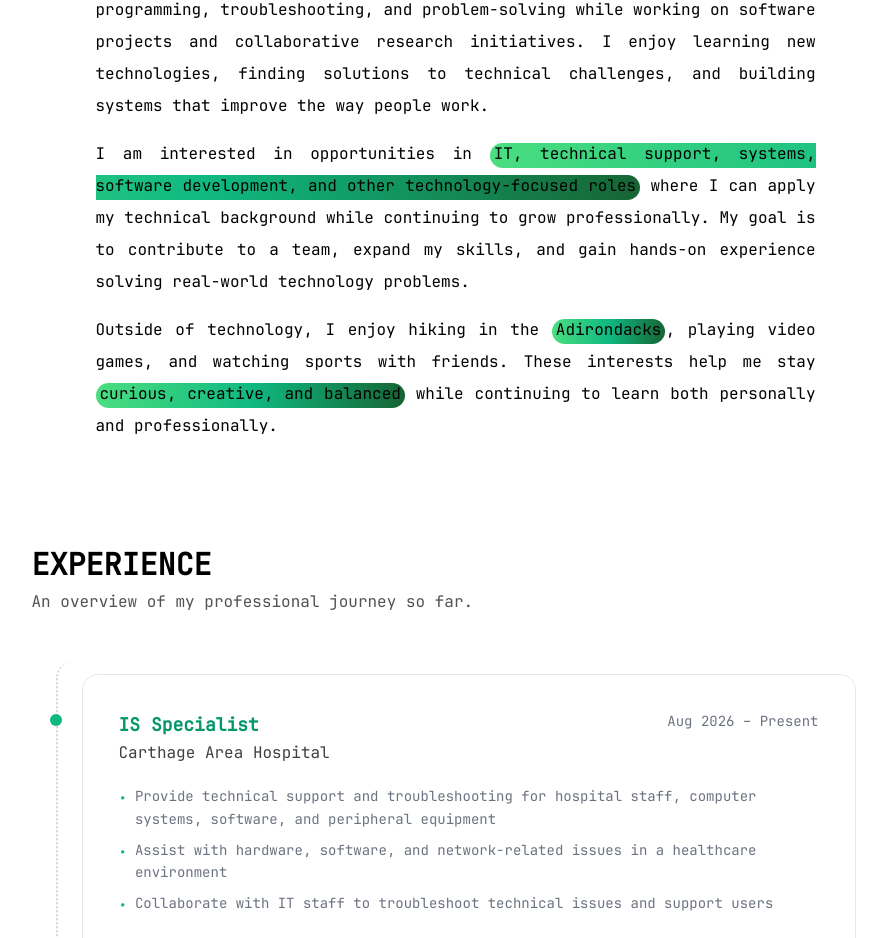
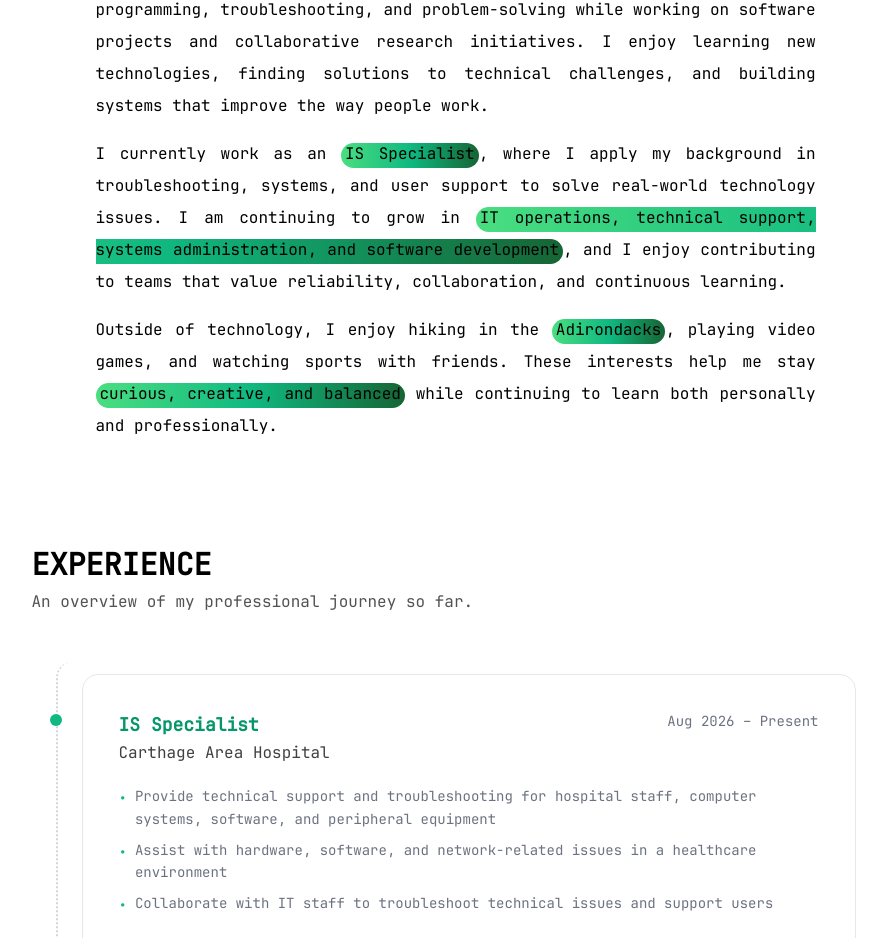
Before and after one commit to elijah-farrell/portfolio, a React (Vite) app: page / in a window 1280 px wide. Shown: the part 1270-2208 px from the top of the page, without its empty margins (177-1064 px from the left). Built offline with nearby package versions, Linux system fonts and the light colour scheme.

Commit message:
Update AboutMe component to reflect current role as IS Specialist, emphasizing skills in IT operations, technical support, and software development while enhancing personal interests for a more comprehensive profile.

```diff
--- a/src/pages/home/AboutMe.tsx
+++ b/src/pages/home/AboutMe.tsx
@@ -83,7 +83,7 @@ export default function AboutMe() {
               My journey began at <Highlight>Jefferson Community College</Highlight>, where I earned my <Highlight>A.S. in Computer Science</Highlight>, and continued at <Highlight>SUNY Polytechnic Institute</Highlight>, where I graduated <Highlight>Magna Cum Laude</Highlight> with a <Highlight>B.S. in Computer Science</Highlight> and a <Highlight>3.88 GPA</Highlight>. Throughout my education, I developed a strong foundation in programming, troubleshooting, and problem-solving while working on software projects and collaborative research initiatives. I enjoy learning new technologies, finding solutions to technical challenges, and building systems that improve the way people work.
             </p>
             <p className="mb-4">
-              I am interested in opportunities in <Highlight>IT, technical support, systems, software development, and other technology-focused roles</Highlight> where I can apply my technical background while continuing to grow professionally. My goal is to contribute to a team, expand my skills, and gain hands-on experience solving real-world technology problems.
+              I currently work as an <Highlight>IS Specialist</Highlight>, where I apply my background in troubleshooting, systems, and user support to solve real-world technology issues. I am continuing to grow in <Highlight>IT operations, technical support, systems administration, and software development</Highlight>, and I enjoy contributing to teams that value reliability, collaboration, and continuous learning.
             </p>
             <p className="mb-4">
               Outside of technology, I enjoy hiking in the <Highlight>Adirondacks</Highlight>, playing video games, and watching sports with friends. These interests help me stay <Highlight>curious, creative, and balanced</Highlight> while continuing to learn both personally and professionally.
```
